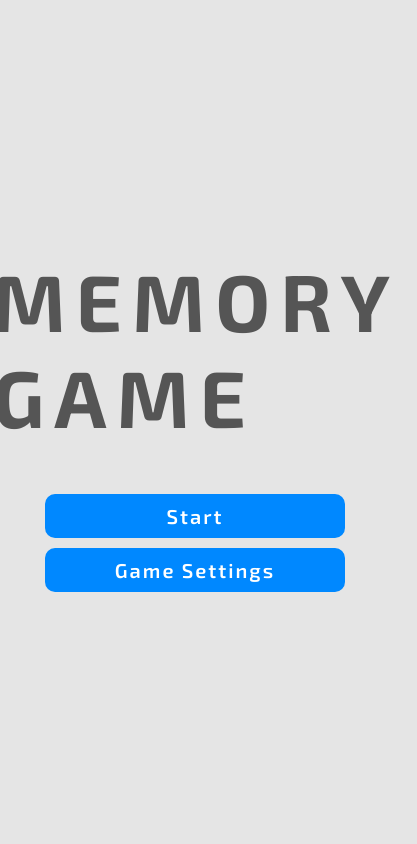
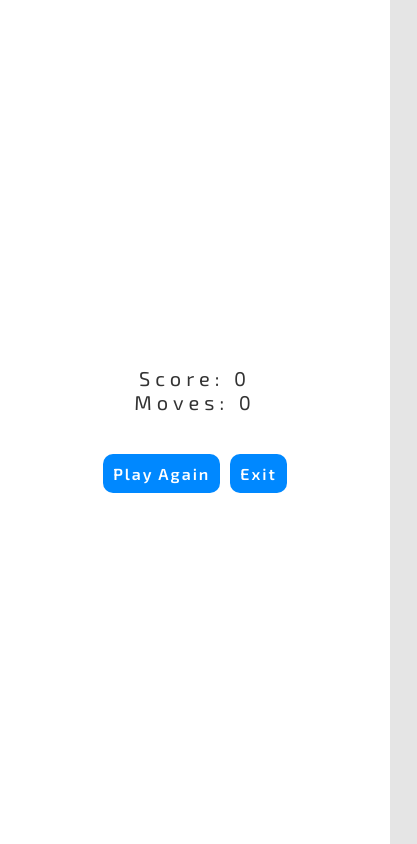
Before and after one commit to SelfDestroyer/memory-game, a plain HTML site: page index.html in a window 390 px wide. Shown: the whole page, 417 px wide, since content can reach past the window. Drawn offline with nearby package versions, Linux system fonts and the light colour scheme.

Commit message:
added media queries

```diff
--- a/css/style.css
+++ b/css/style.css
@@ -362,3 +362,61 @@ input:checked + .slider:before {
     font-weight: 700;
     text-transform: capitalize;
 }
+
+
+@media (max-width: 1024px) {
+    .menu__title {
+        font-size: 60px;
+    }
+
+    .modal__title{
+        font-size: 60px;
+    }
+    .modal__logs__text,
+    .modal__text {
+        font-size: 30px;
+        letter-spacing: 5px;
+
+    }
+}
+
+@media (max-width: 768px) {
+    .modal__title{
+        font-size: 40px;
+    }
+    .modal__logs__text,
+    .modal__text {
+        font-size: 25px;
+
+    }
+
+    .menu__title {
+        font-size:35px;
+    }
+    .button {
+        font-size: 16px;
+    }
+
+    #settings__button {
+        width: 180px;
+    }
+    #start__button {
+        width: 180px;
+    }
+}
+
+@media (max-width: 425px) {
+    .menu__title {
+        font-size: 25px;
+        letter-spacing: 5px;
+    }
+
+    .modal__title{
+        font-size: 30px;
+    }
+    .modal__logs__text,
+    .modal__text {
+        font-size: 20px;
+
+    }
+}
--- a/index.html
+++ b/index.html
@@ -76,7 +76,7 @@
         <button class="button" id="close__settings">Close</button>
     </div>
 
-    <div class="modal hidden">
+    <div class="modal">
         <span class="modal__title"></span>
         <div class="game__logs">
             <span class="modal__logs__text">Score: <span id="score">0</span></span>
```
